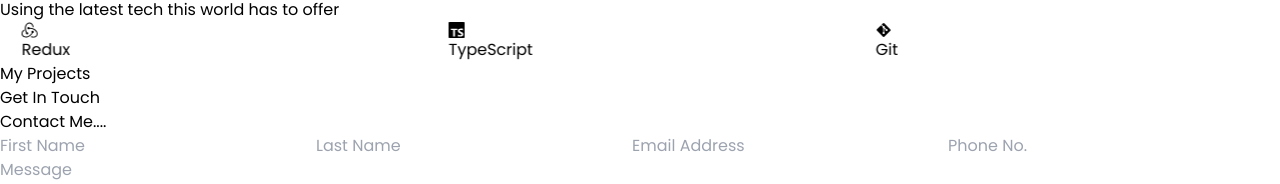
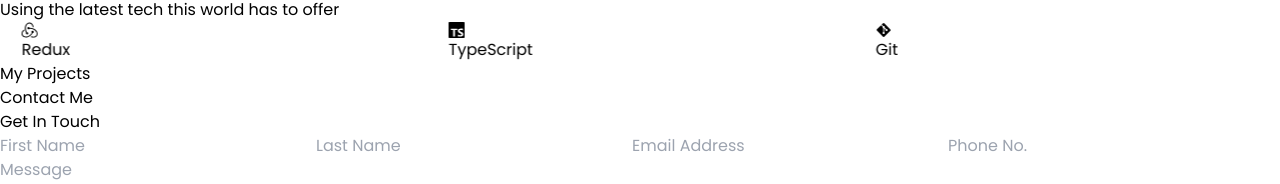
Before and after one commit to Bikal-Adhikari/portfolio-typescript, a Next.js app: page / in a window 1280 px wide. Shown: the part 3461-3645 px from the top of the page. Built offline with nearby package versions, Linux system fonts and the light colour scheme.

Commit message:
Contact me page is created

```diff
--- a/Components/ContactMe.tsx
+++ b/Components/ContactMe.tsx
@@ -37,13 +37,17 @@ const ContactMe = () => {
 
   return (
     <section className="py-16 bg-[#121212] text-white" id="connect">
+      <div className=" pt-[4rem] md:pt-[2rem] pb-[4rem] md:pb-[2rem]">
+        <h1 className="heading">
+          Contact <span className="text-yellow-400">Me</span>
+        </h1>
+      </div>
       <div className="container mx-auto flex flex-col md:flex-row items-center">
         <div className="md:w-1/2 flex justify-center md:justify-center">
           <div className="w-full h-full md:w-[500px] md:h-[400px] relative">
-            <h2 className="text-4xl font-bold mb-8">
+            <h3 className="text-4xl font-semibold mb-8">
               Get In <span className="text-yellow-400"> Touch</span>
-            </h2>
-            <h2 className="text-2xl font-bold mb-8">Contact Me....</h2>
+            </h3>
           </div>
         </div>
         <div className="md:w-1/2 mt-12 md:mt-0">
```
